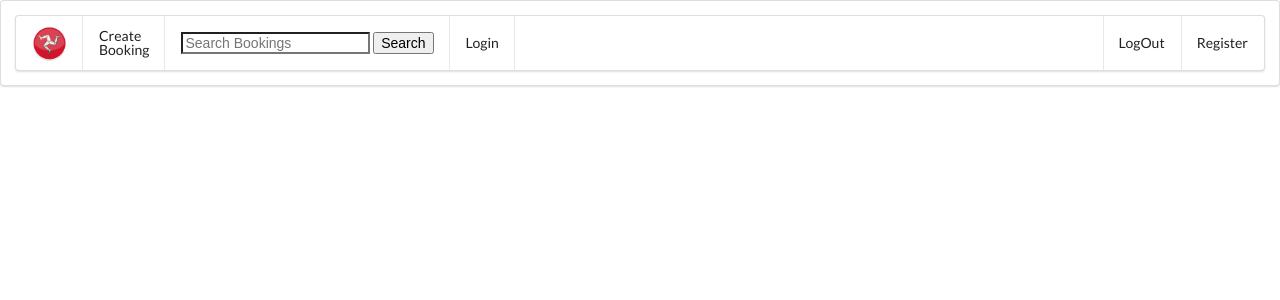
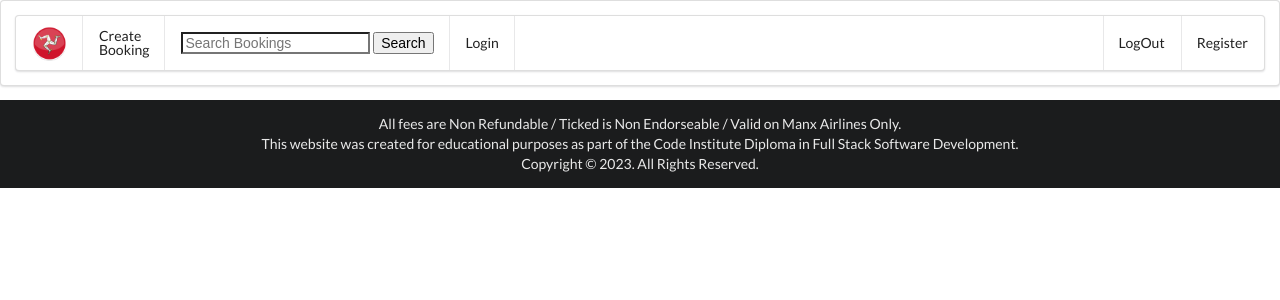
Before and after one commit to DelroyGayle/manx-airlines-booking-system-pp4-version2, a Django app: page / in a window 1280 px wide. Shown: the top 300 px of the page. Run offline with Django 3.2, Linux system fonts and the light colour scheme; some libraries are stand-ins or nearby versions.

Commit message:
Add footer

```diff
--- a/templates/includes/base.html
+++ b/templates/includes/base.html
@@ -1,16 +1,20 @@
+{% load static %}
+
 <!DOCTYPE html>
 <html lang="en">
 <head>
     <meta charset="UTF-8">
     <meta name="viewport" content="width=device-width, initial-scale=1.0">
     <title>{% block title %}Home Page{% endblock %}</title>
-    <link rel="stylesheet" href="https://cdnjs.cloudflare.com/ajax/libs/semantic-ui/2.5.0/semantic.min.css">
+    <link rel="stylesheet" type="text/css" href="https://cdnjs.cloudflare.com/ajax/libs/semantic-ui/2.5.0/semantic.min.css">
+    <link rel="stylesheet" type="text/css" href="{% static 'booking/css/style.css' %}">
 </head>
 <body>
     {% include "includes/navbar.html" %}
-    <div class="ui container">
+    <main class="ui large centred container">
         {% block content %}
         {% endblock %}
-    </div>
+    </main>
+    {% include 'includes/footer.html' %}
 </body>
 </html>
--- /dev/null
+++ b/templates/includes/footer.html
@@ -0,0 +1,12 @@
+
+
+<!-- footer -->
+<footer class="ui inverted vertical center aligned segment">
+    <div>
+        All fees are Non Refundable / Ticked is Non Endorseable / Valid on Manx Airlines Only.
+        <br>
+        This website was created for educational purposes as part of the Code Institute Diploma in Full Stack Software Development.
+        <br>
+        Copyright &copy; 2023. All Rights Reserved.
+    </div>
+</footer>
```
Also changed, not shown: booking/static/booking/css/style.css (added).
